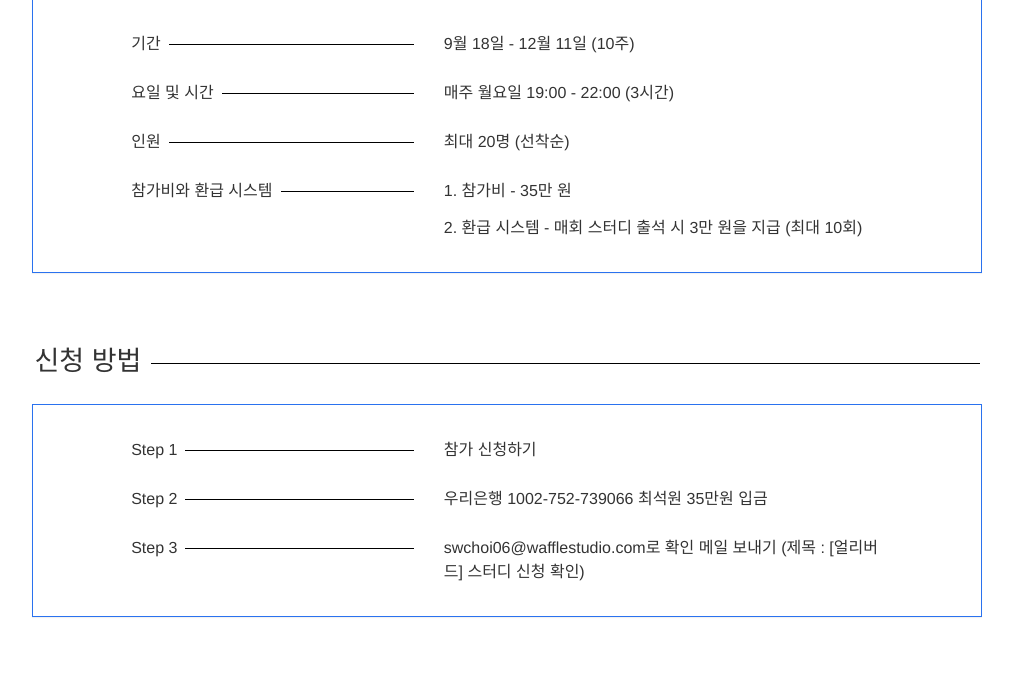
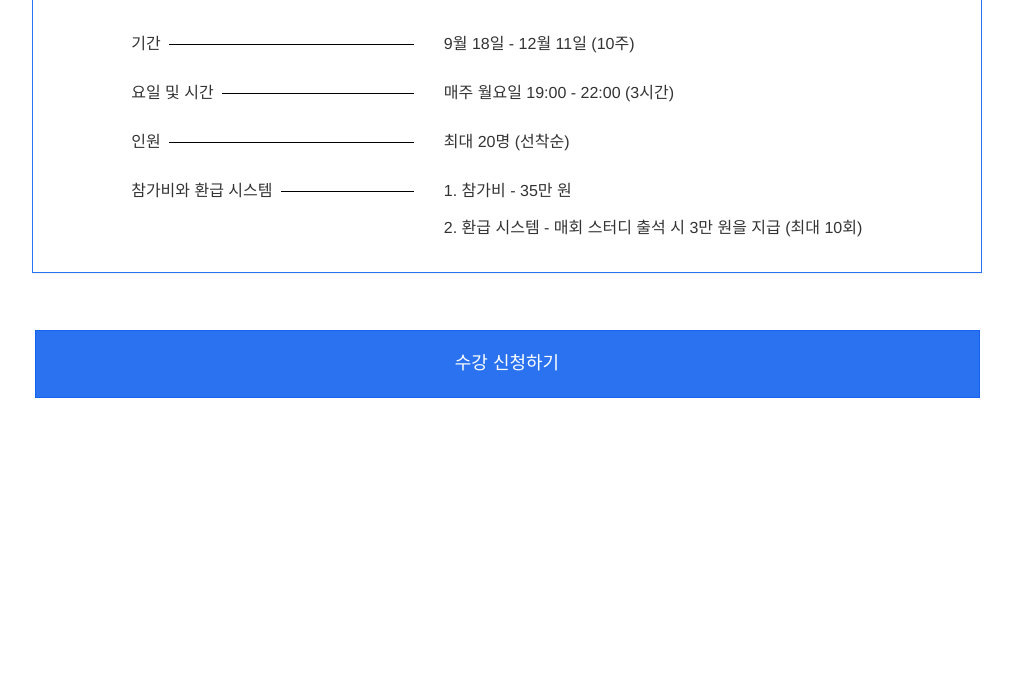
Before and after one commit to joshuakimDwan/earlybird_landing, a Django app: page / in a window 1280 px wide. Shown: the part 5159-5833 px from the top of the page, without its empty margins (133-1146 px from the left). After the commit the page ends 5557 px from the top, so only its background shows below. Run offline with Django 3.2, Linux system fonts and the light colour scheme; some libraries are stand-ins or nearby versions; some web fonts are replaced.

Commit message:
Update Apply block to Button

```diff
--- a/home/templates/home/apply.html
+++ b/home/templates/home/apply.html
@@ -43,33 +43,7 @@
   <div class="row">
     <div class="col-md-10 col-md-offset-1" style="padding-bottom: 10px;">
       <br>
-      <h4><span>신청 방법</span></h4>
-    </div>
-  </div>
-  <div class="panel panel-primary col-md-10 col-md-offset-1" style="padding: 20px;">
-    <div class="row">
-      <div class="col-xs-5 col-sm-5 col-md-4 col-md-offset-1 detail-list-title">
-        <h6><span>Step 1</span></h6>
-      </div>
-      <div class="col-xs-7 col-sm-7 col-md-6">
-        <h6><span><a style="color: #333333;" target="_blank" href="https://docs.google.com/forms/d/1ICRSk5aZIs5LJwr-FpTy0gJjF6Y7AH9C3mjKWJLfaXA">참가 신청하기</a></span></h6>
-      </div>
-    </div>
-    <div class="row">
-      <div class="col-xs-5 col-sm-5 col-md-4 col-md-offset-1 detail-list-title">
-        <h6><span>Step 2</span></h6>
-      </div>
-      <div class="col-xs-7 col-sm-7 col-md-6">
-        <h6><span>우리은행 1002-752-739066 최석원 35만원 입금</span></h6>
-      </div>
-    </div>
-    <div class="row">
-      <div class="col-xs-5 col-sm-5 col-md-4 col-md-offset-1 detail-list-title">
-        <h6><span>Step 3</span></h6>
-      </div>
-      <div class="col-xs-7 col-sm-7 col-md-6">
-        <h6><span><a style="color: #333333;" href="mailto:swchoi06@wafflestudio.com">swchoi06@wafflestudio.com</a>로 확인 메일 보내기 (제목 : [얼리버드] 스터디 신청 확인)</span></h6>
-      </div>
+      <a style="padding: 20px;" class="btn btn-group-justified btn-info" href="#">수강 신청하기</a>
     </div>
   </div>
 </div>
```
